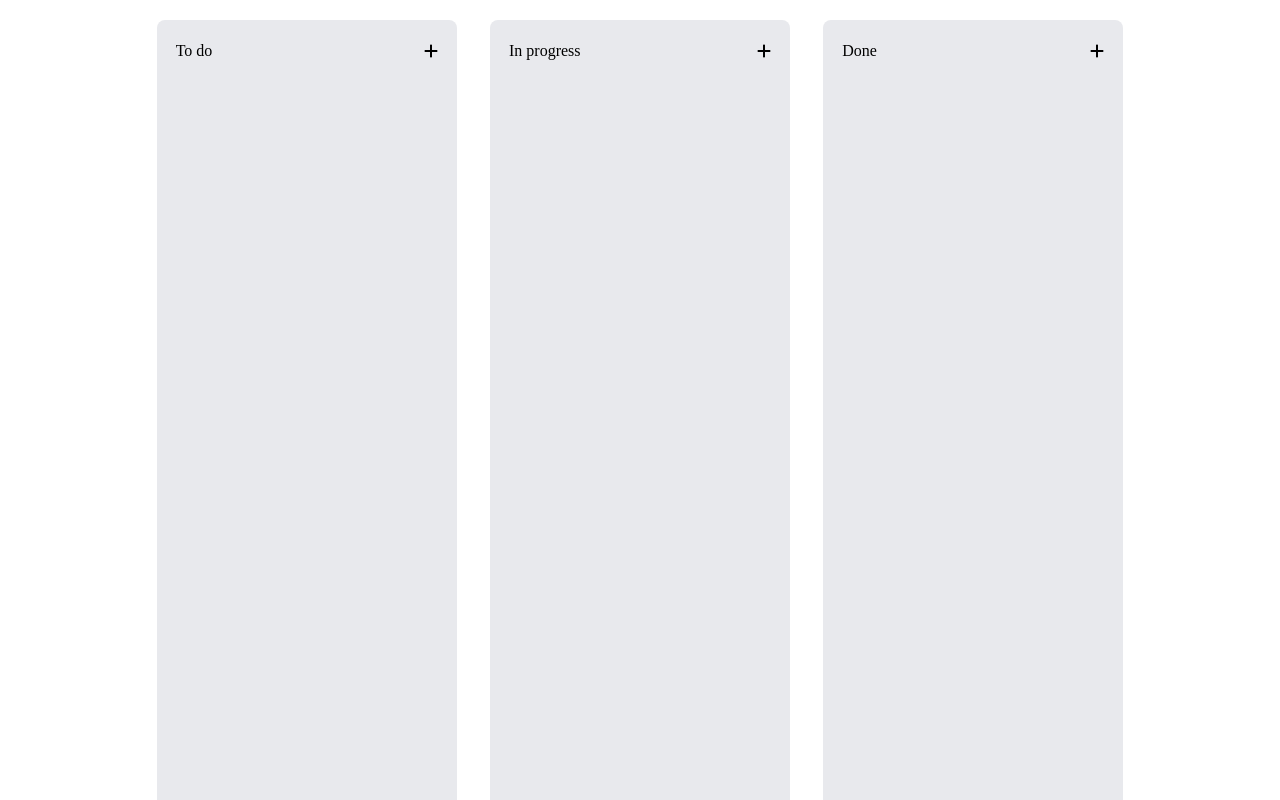
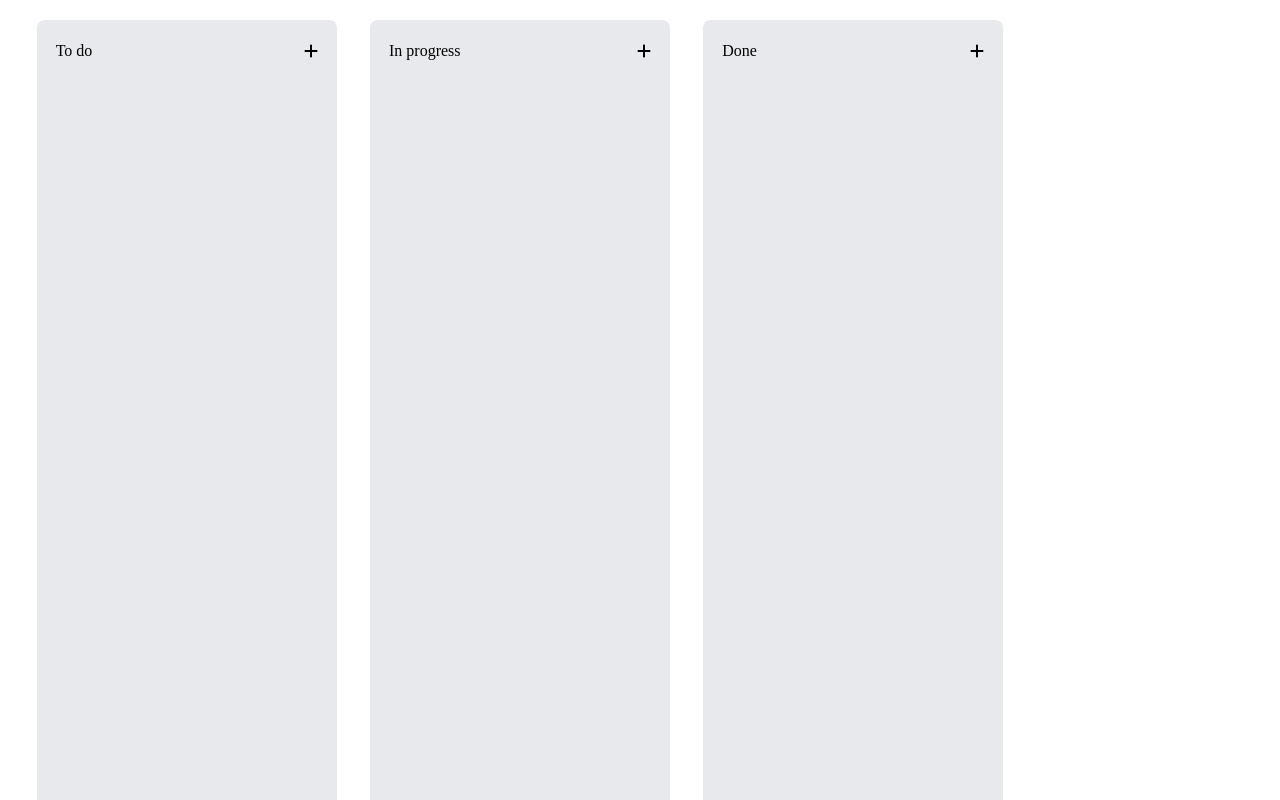
Before and after one commit to BByungs/kanbanboardmission, a React (Create React App) app: page / in a window 1280 px wide. Shown: the top 800 px of the page. Built offline with nearby package versions, Linux system fonts and the light colour scheme.

Commit message:
design: margin 제거

```diff
--- a/src/App.tsx
+++ b/src/App.tsx
@@ -17,7 +17,6 @@ const App = (): JSX.Element => {
 
 const Container = styled.div`
   display: flex;
-  margin: 0 auto;
   max-width: 1040px;
   padding: 20px;
 `;
```
